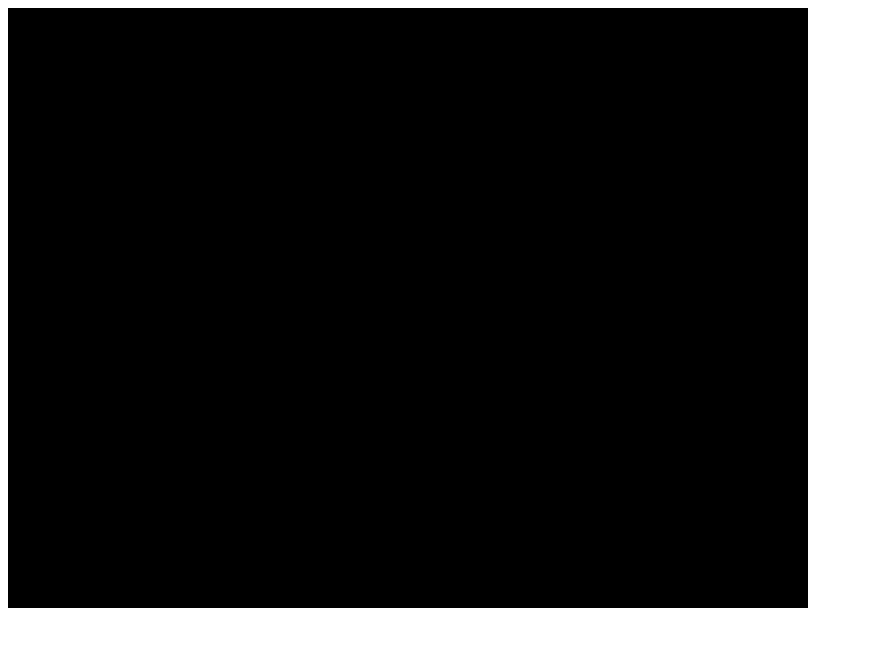
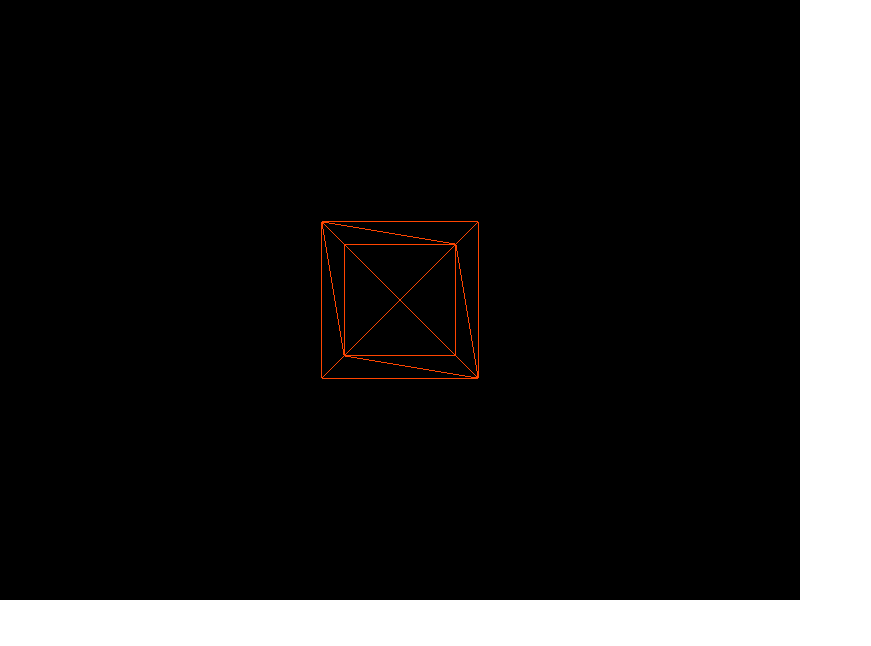
Before and after one commit to Nimira43/Image-Effects-Vol-1, a website built with Vite: page index.html in a window 1280 px wide. Shown: the whole page, without its empty margins (0-871 px from the left). Built offline with nearby package versions, Linux system fonts and the light colour scheme.

Commit message:
Rendered wireframe cube

```diff
--- a/index.html
+++ b/index.html
@@ -4,7 +4,7 @@
   <meta charset="UTF-8">
   <meta name="viewport" content="width=device-width, initial-scale=1.0">
   <link rel="icon" type="image/png" href="images/billy.png">
-
+  <link rel="stylesheet" href="style.css">
   <title>Starter Template</title>
 </head>
 <body>
--- a/script.js
+++ b/script.js
@@ -4,7 +4,8 @@ const canvas = document.querySelector('canvas.webgl')
 const scene = new THREE.Scene()
 const geometry = new THREE.BoxGeometry(1, 1, 1)
 const material = new THREE.MeshBasicMaterial({
-  color: 0xff4500
+  color: 0xff4500,
+  wireframe: true
 })
 const mesh = new THREE.Mesh(geometry, material)
 
@@ -16,6 +17,7 @@ const sizes = {
 }
 const camera = new THREE.PerspectiveCamera(75, sizes.width / sizes.height)
 
+camera.position.z = 3
 scene.add(camera)
 
 const renderer = new THREE.WebGLRenderer({
--- /dev/null
+++ b/style.css
@@ -0,0 +1,4 @@
+* {
+  margin: 0;
+  padding: 0;
+}
```
